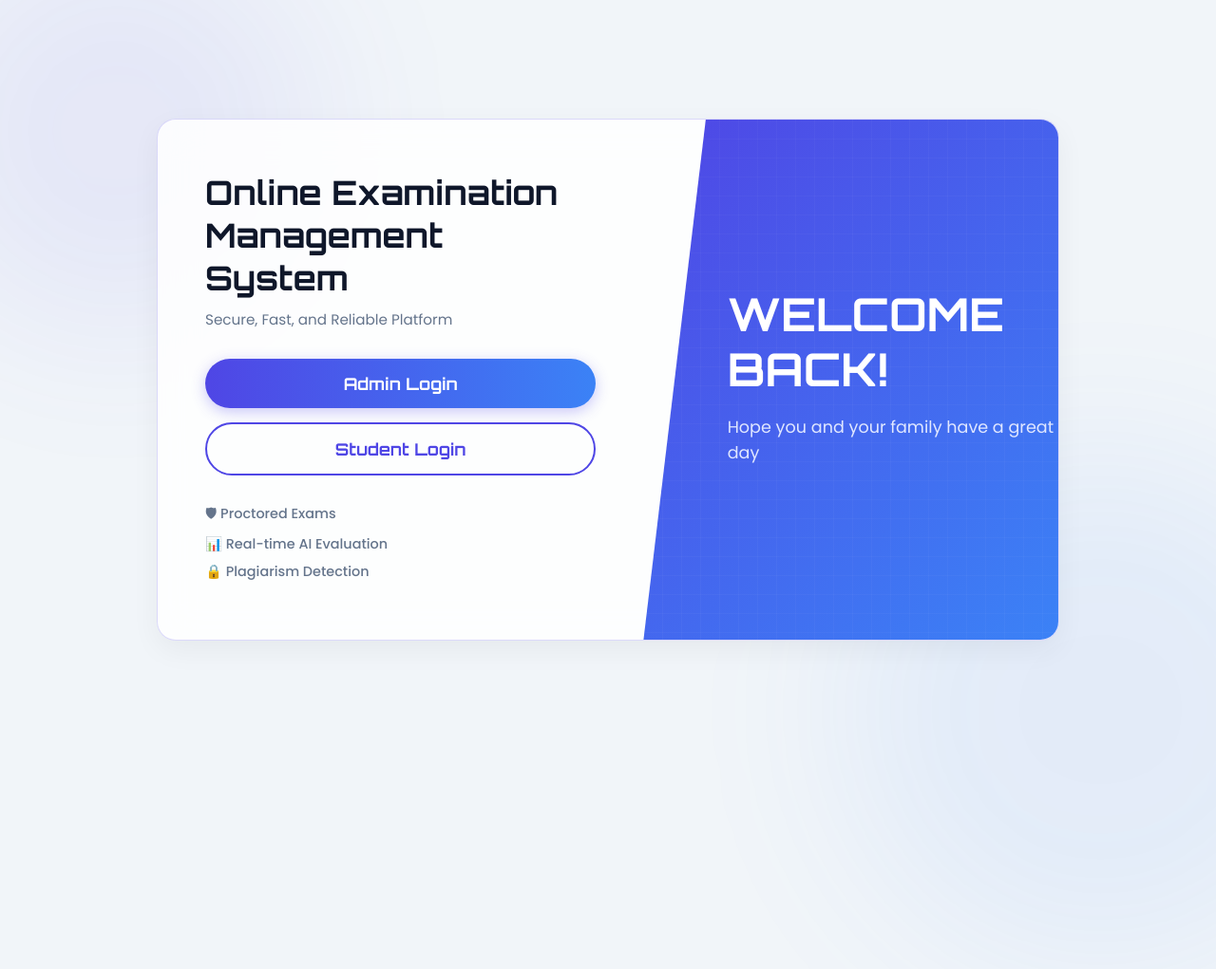
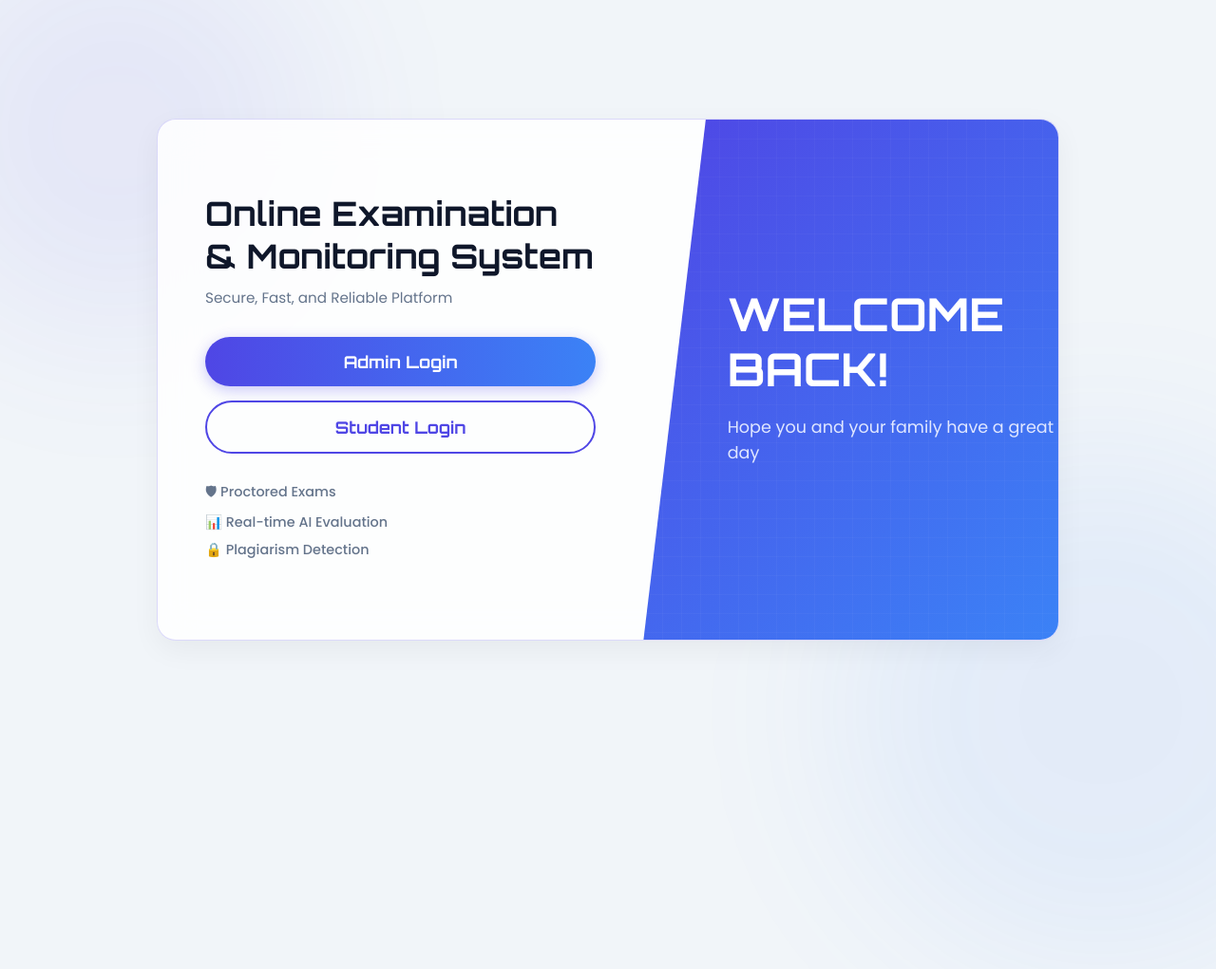
Before and after one commit to arpiitacodes/OEMS-Online-examination-and-monitoring-system, a Flask app: page / in a window 1280 px wide; the page is wider, and only the part inside the window is pictured. Shown: that part at 95% size. Run offline with Flask 3, Linux system fonts and the light colour scheme; parts of the project's set-up code (start-up, migrations or seed data) failed here and were passed over.

Commit message:
docs: rename project to "Online Examination & Monitoring System"
Standardize the official project name to OEMS — Online Examination &
Monitoring System across all documentation and user-facing strings,
and expand the README to match the current implementation.

README.md:
- Update title, overview, and footer to the correct project name.
- Add a "User Roles" section (Admin vs Student, branch-scoped access).
- Add a "Deployment" section (gunicorn/waitress + Nginx reverse proxy,
  HTTPS/getUserMedia note, session hardening, secure-browser packaging,
  and operational notes) grounded in the shipped Nginx config.
- Update Table of Contents accordingly.

In-app strings aligned to the new name:
- backend/templates/home.html (<title> and <h1>)
- backend/app.py PDF result report footer

Setup guides (WINDOWS_SETUP.md, MacBook_SETUP.md) titles and overviews
updated to the new name. No functional/code-behavior changes.

```diff
--- a/backend/app.py
+++ b/backend/app.py
@@ -402,7 +402,7 @@ def generate_result_pdf(student, exam, answers, total_score, percentage):
     story.append(Spacer(1, 20))
     story.append(HRFlowable(width="100%", thickness=1, color=colors.HexColor('#e2e8f0'), spaceBefore=10))
     story.append(Spacer(1, 6))
-    story.append(Paragraph(f"Generated by OEMS — Online Examination Management System | {datetime.now().strftime('%d %b %Y, %I:%M %p')}", ParagraphStyle('Footer', parent=muted_style, alignment=TA_CENTER, fontSize=8)))
+    story.append(Paragraph(f"Generated by OEMS — Online Examination & Monitoring System | {datetime.now().strftime('%d %b %Y, %I:%M %p')}", ParagraphStyle('Footer', parent=muted_style, alignment=TA_CENTER, fontSize=8)))
     doc.build(story)
     buffer.seek(0)
     return buffer.read()
--- a/backend/templates/home.html
+++ b/backend/templates/home.html
@@ -3,7 +3,7 @@
 <head>
     <meta charset="UTF-8">
     <meta name="viewport" content="width=device-width, initial-scale=1.0">
-    <title>OEMS - Online Examination Management System</title>
+    <title>OEMS - Online Examination & Monitoring System</title>
 
     <link href="https://fonts.googleapis.com/css2?family=Orbitron:wght@500;700&family=Poppins:wght@300;400;500;600;800&display=swap" rel="stylesheet">
 
@@ -201,7 +201,7 @@
         <div class="forms-container">
 
             <div class="form-view home-view active-view" id="homeView">
-                <h1>Online Examination Management System</h1>
+                <h1>Online Examination & Monitoring System</h1>
                 <p class="subtitle">Secure, Fast, and Reliable Platform</p>
 
                 <div class="buttons">
```
Also changed, not shown: MacBook_SETUP.md (+2 -2 lines), WINDOWS_SETUP.md (+2 -2 lines), README.md.
